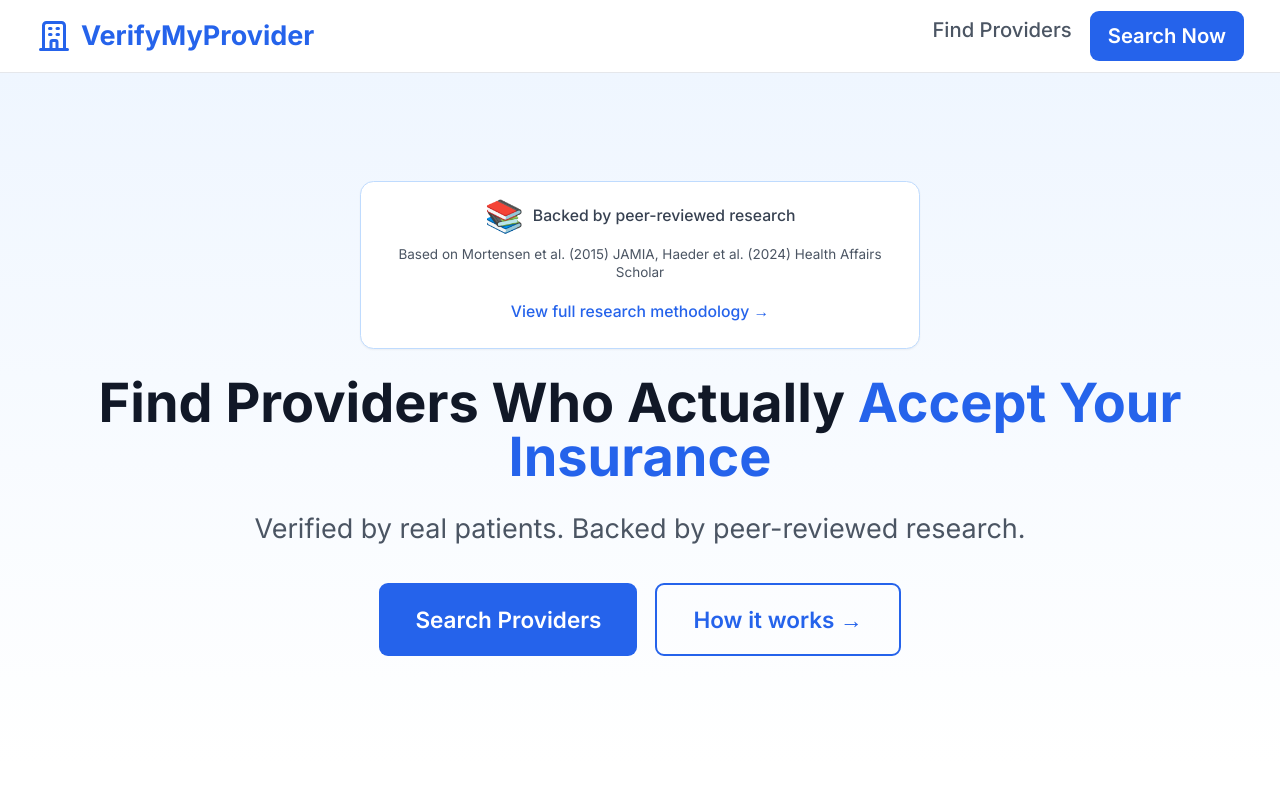
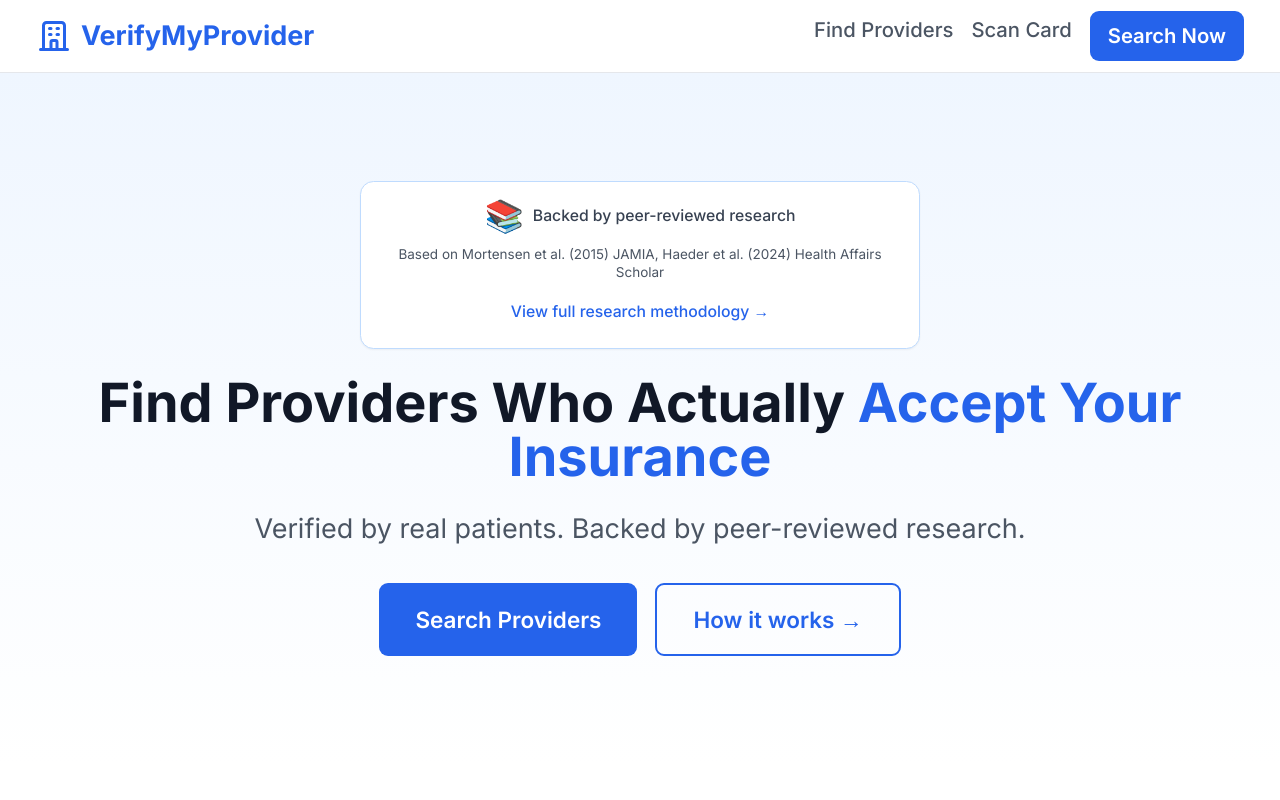
Before and after one commit to breilly1296/HealthcareProviderDB-, a Next.js app in the folder packages/frontend/: page / in a window 1280 px wide. Shown: the top 800 px of the page. Built offline with nearby package versions, Linux system fonts and the light colour scheme; no server answers.

Commit message:
Add insurance card scanner to navigation
- Header: "Scan Card" link (visible on md+ screens)
- Footer: "Scan Insurance Card" in Quick Links

Co-Authored-By: Claude Opus 4.5 <noreply@anthropic.com>

```diff
--- a/packages/frontend/src/app/layout.tsx
+++ b/packages/frontend/src/app/layout.tsx
@@ -48,6 +48,12 @@ function Header() {
               Find Providers
             </Link>
             <Link
+              href="/insurance"
+              className="hidden md:inline text-base font-medium text-gray-600 hover:text-primary-600 transition-colors"
+            >
+              Scan Card
+            </Link>
+            <Link
               href="/search"
               className="btn-primary text-sm sm:text-base px-3 py-2 sm:px-4 sm:py-2"
             >
@@ -85,6 +91,11 @@ function Footer() {
               <li>
                 <Link href="/search" className="text-gray-600 hover:text-primary-600">
                   Find Providers
+                </Link>
+              </li>
+              <li>
+                <Link href="/insurance" className="text-gray-600 hover:text-primary-600">
+                  Scan Insurance Card
                 </Link>
               </li>
               <li>
```
